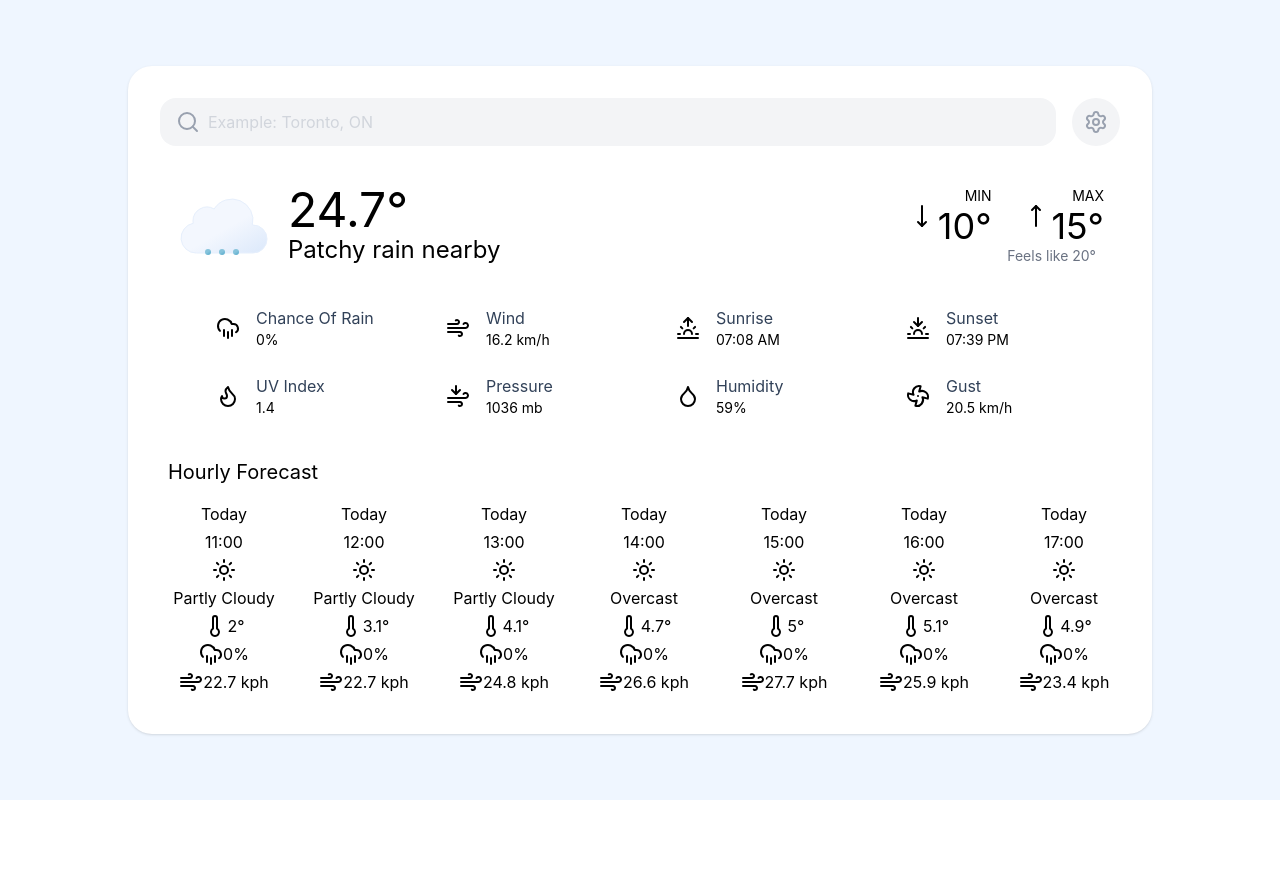
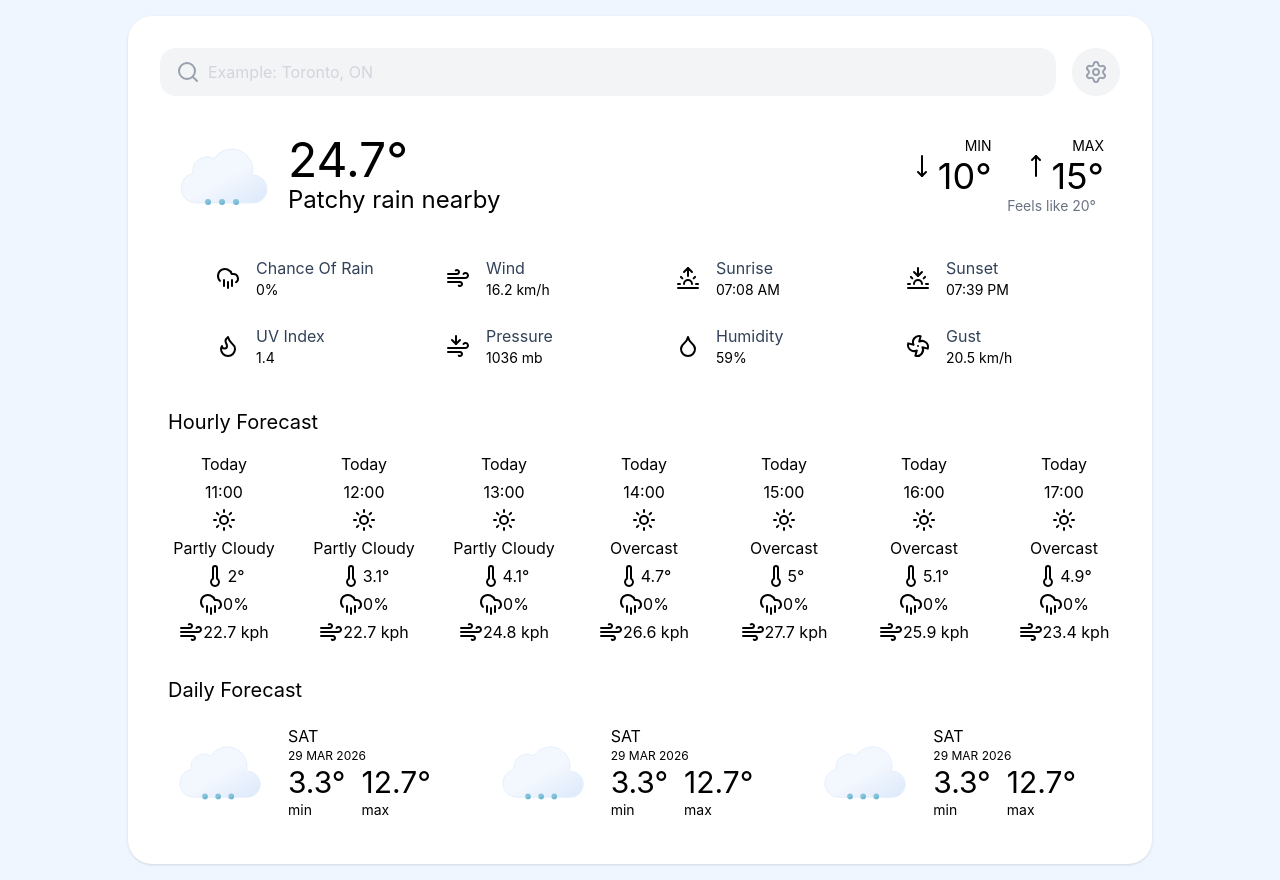
Before and after one commit to JustinShawAcademy/front-end, a React (Vite) app in the folder projects/000-weather-app/: page / in a window 1280 px wide. Before the commit the page ends 800 px from the top, so only its background shows below. Built offline with nearby package versions, Linux system fonts and the light colour scheme.

Commit message:
feat: Add DailyStat row

```diff
--- a/projects/000-weather-app/src/App.jsx
+++ b/projects/000-weather-app/src/App.jsx
@@ -2,6 +2,7 @@ import SearchHeader from './components/Search/SearchHeader'
 import CurrentWeather from './components/CurrentWeather/CurrentWeather'
 import WeatherStatsGrid from './components/WeatherStats/WeatherStatsGrid'
 import HourlyStatsGrid from './components/HourlyStats/HourlyStatsGrid'
+import DailyStatsGrid from './components/DailyStats/DailyStatsGrid'
 
 function App() {
     return (
@@ -11,6 +12,7 @@ function App() {
                 <CurrentWeather />
                 <WeatherStatsGrid />
                 <HourlyStatsGrid />
+                <DailyStatsGrid />
             </div>
         </div>
     )
--- /dev/null
+++ b/projects/000-weather-app/src/components/DailyStats/DailyStatCard.jsx
@@ -0,0 +1,29 @@
+import React from 'react'
+
+const DailyStatCard = ({ weekDay, date, minTemp, maxTemp, img }) => {
+    return (
+        <div className="flex items-center gap-2 rounded-xl transition-colors duration-200 hover:bg-slate-50">
+            <img
+                src={'./../../public/weather-icons/hail.svg'}
+                alt="weather icon"
+                className="h-30 w-30"
+            />
+            <div className="flex flex-col">
+                <p className="text-base uppercase">{weekDay}</p>
+                <p className="text-xs">{date}</p>
+                <div className="flex gap-4">
+                    <div className="flex flex-col text-3xl">
+                        {minTemp}
+                        <p className="text-sm">min</p>
+                    </div>
+                    <div className="flex flex-col text-3xl">
+                        {maxTemp}
+                        <p className="text-sm">max</p>
+                    </div>
+                </div>
+            </div>
+        </div>
+    )
+}
+
+export default DailyStatCard
--- /dev/null
+++ b/projects/000-weather-app/src/components/DailyStats/DailyStatsGrid.jsx
@@ -0,0 +1,42 @@
+import React from 'react'
+
+import DailyStatCard from './DailyStatCard'
+
+const forecast = [
+    {
+        weekDay: 'sat',
+        date: '29 MAR 2026',
+        minTemp: '3.3°',
+        maxTemp: '12.7°',
+        img: '',
+    },
+    {
+        weekDay: 'sat',
+        date: '29 MAR 2026',
+        minTemp: '3.3°',
+        maxTemp: '12.7°',
+        img: '',
+    },
+    {
+        weekDay: 'sat',
+        date: '29 MAR 2026',
+        minTemp: '3.3°',
+        maxTemp: '12.7°',
+        img: '',
+    },
+]
+
+const DailyStatsGrid = () => {
+    return (
+        <section className="flex flex-col gap-2 pt-6">
+            <h2 className="pl-2 text-xl capitalize">daily forecast</h2>
+            <div className="gird-cols-1 grid max-w-full min-w-0 md:grid-cols-2 lg:grid-cols-3 gap-2">
+                {forecast.map((day) => (
+                    <DailyStatCard key={day.date} {...day} />
+                ))}
+            </div>
+        </section>
+    )
+}
+
+export default DailyStatsGrid
```
